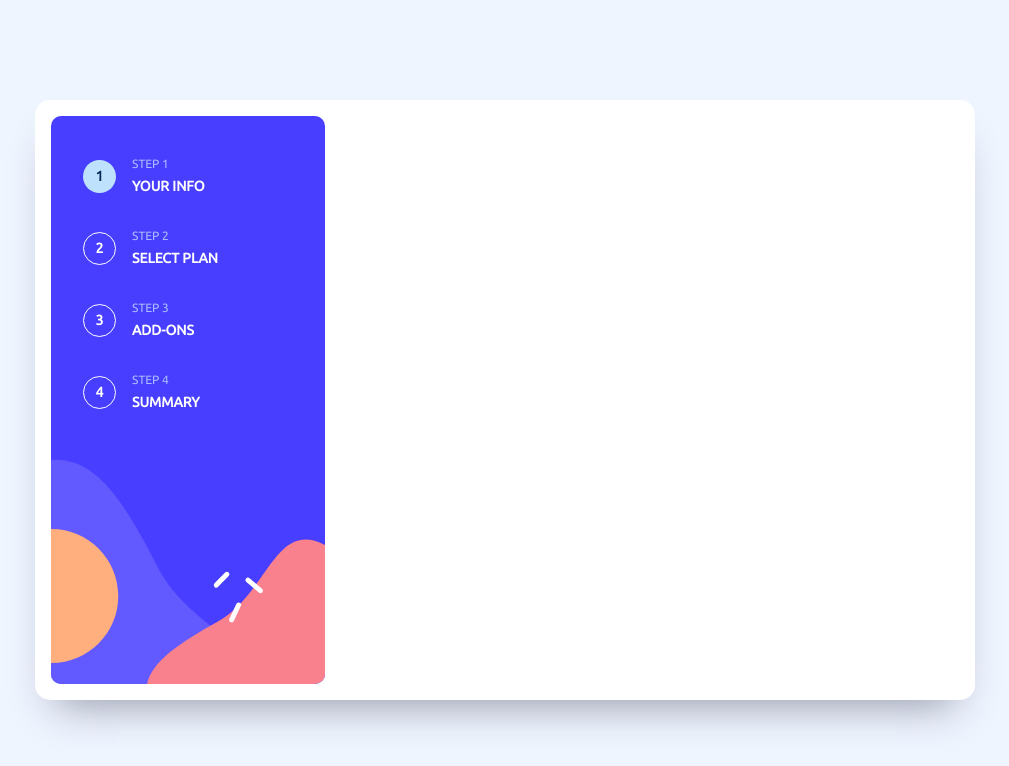
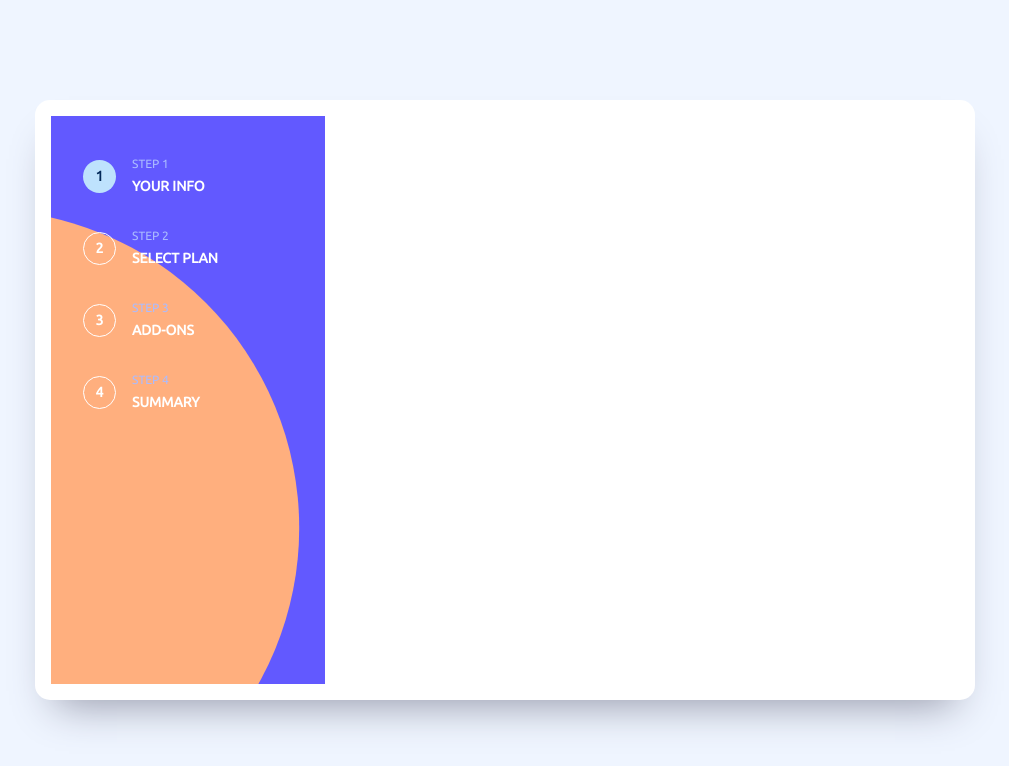
Before and after one commit to omarkarake/angular-multi-step-form, an Angular app: page / in a window 1280 px wide. Shown: the top 766 px of the page, without its empty margins (135-1144 px from the left). Built offline with nearby package versions, Linux system fonts and the light colour scheme.

Commit message:
added background images for nav

```diff
--- a/src/app/pages/navigation/navigation.component.css
+++ b/src/app/pages/navigation/navigation.component.css
@@ -1,3 +1,8 @@
 .nav-background {
-  background: url("../../../../public/assets/images/bg-sidebar-desktop.svg")
+  background: url("../../../../public/assets/images/bg-sidebar-desktop.svg");
 }
+.nav-background-mobile {
+  background: url("../../../../public/assets/images/bg-sidebar-mobile.svg");
+  background-repeat: no-repeat;
+  background-size: cover;
+}
--- a/src/app/pages/navigation/navigation.component.html
+++ b/src/app/pages/navigation/navigation.component.html
@@ -1,5 +1,5 @@
 <div
-  class="lg:w-[274px] lg:h-[568px] nav-background lg:flex lg:flex-col lg:gap-8 lg:pt-10 lg:pl-8"
+  class="lg:w-[274px] lg:h-[568px] nav-background-mobile w-[100%] lg:nav-background lg:flex lg:flex-col lg:gap-8 lg:pt-10 lg:pl-8"
 >
   <div class="lg:flex lg:gap-4 items-center">
     <div
```
